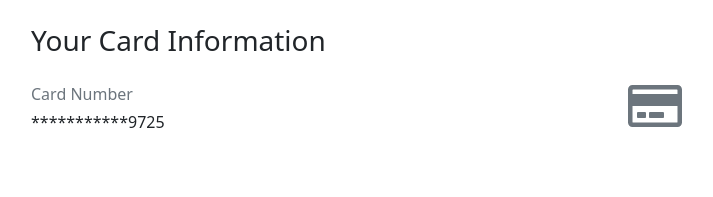
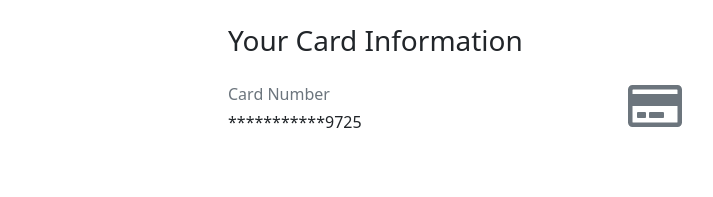
Before and after one commit to tanvir-web/JavaScript-Projects, a plain HTML site: page Hide credit card number/index.html in a window 1280 px wide. Shown: the whole page, without its empty margins (24-737 px from the left). Drawn offline with nearby package versions, Linux system fonts and the light colour scheme; files that its build step writes are made by us from their sources.

Commit message:
Update index.html

```diff
--- a/Hide credit card number/index.html
+++ b/Hide credit card number/index.html
@@ -7,7 +7,11 @@
 	<title>Document</title>
 	<link href="https://cdn.jsdelivr.net/npm/bootstrap@5.0.2/dist/css/bootstrap.min.css" rel="stylesheet">
 	<link rel="stylesheet" href="https://cdnjs.cloudflare.com/ajax/libs/font-awesome/5.15.3/css/all.min.css">
-	<link rel="stylesheet" href="style.css">
+	<style>
+		.container{
+			max-width: 800px;
+		}
+	</style>
 </head>
 <body>
 	<div class="container py-4">
```
